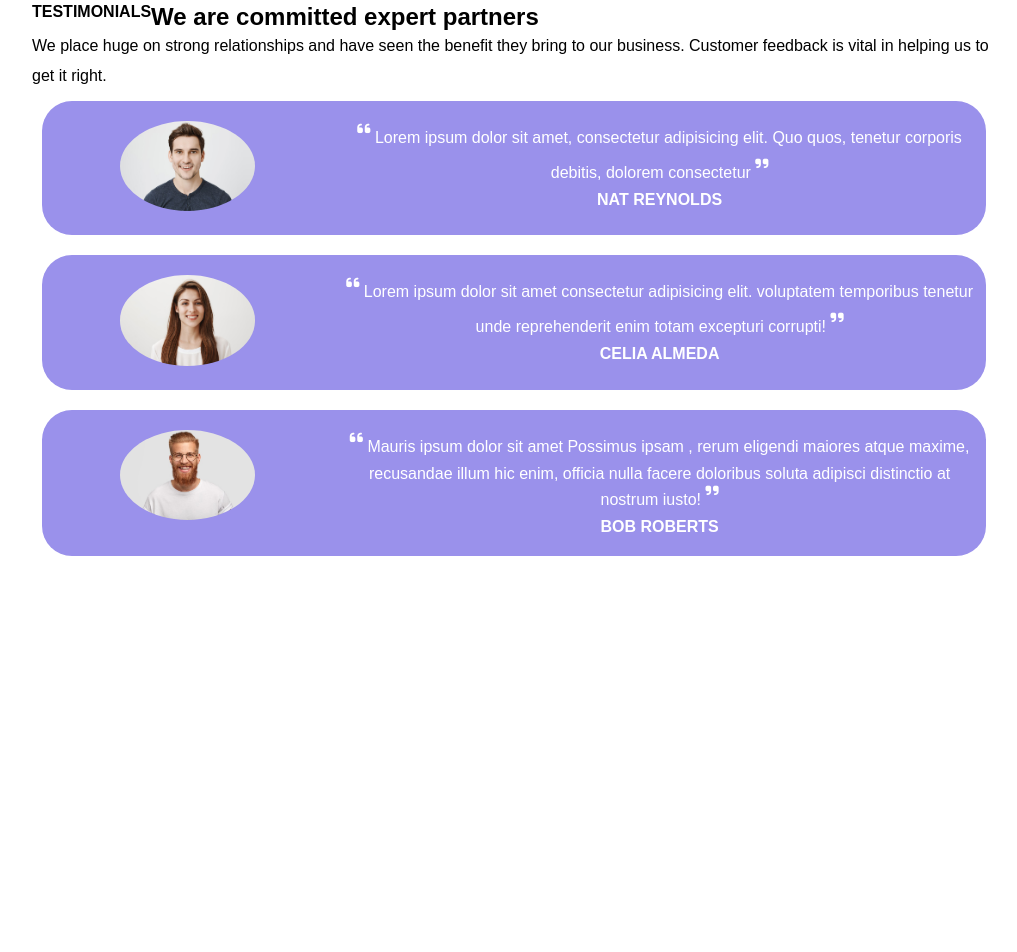
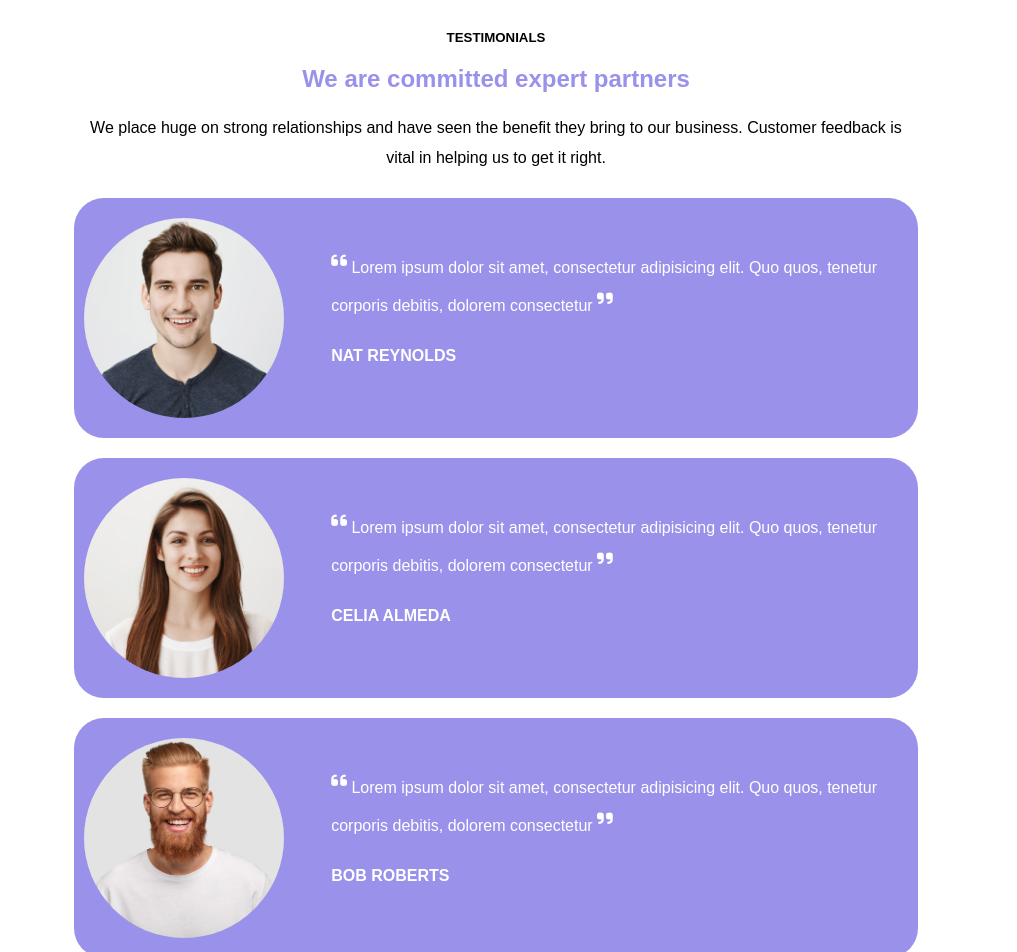
Before and after one commit to CraciaDenisStefan/htmlcss-responsive-layout, a plain HTML site: page index.html in a window 1280 px wide. Shown: the part 1848-2800 px from the top of the page, without its empty margins (126-1143 px from the left). Before the commit the page ends 2454 px from the top, so only its background shows below. Drawn offline with Linux system fonts and the light colour scheme.

Commit message:
[FEAT]Section testimonials completo

```diff
--- a/css/style.css
+++ b/css/style.css
@@ -152,29 +152,62 @@ p{
     border-radius: 30px;
     text-align: center;
 }
+.col_info_testimonials{
+    margin: 15px;
+    text-align: center;
+}
+.title_testimonials{
+    color: rgb(154, 145, 235);
+    margin: 20px 0;
+}
 .content_testimonials{
     width: calc(100% - 20px);
     margin: 10px;
     color: white;
     padding: 10px 0;
 }
+.content_testimonials.left{
+    width: 200px;
+    margin: 0 auto;
+}
+.content_testimonials.right{
+    display: flex;
+    flex-direction: column;
+    justify-content: center;
+}
+.testimonials_width{
+    width: 90%;
+}
 .testimonial_img{
-    width: 50%;
+    width: 200px;
+    height: 200px;
     border-radius: 50%;
+    background-size: cover;
+    background-position: center;
+    text-align: center;
+    margin: 10px;
 }
+.nat{
+    background-image: url(../img/testimonial1.jpg);
+}
+.celia{
+    background-image: url(../img/testimonial2.jpg);
+}
+.bob{
+    background-image: url(../img/testimonial3.jpg);
+}
+.name_testimonials{
+    margin: 20px 0;
+}
+
 .fa-solid.fa-quote-left, .fa-solid.fa-quote-right{
     display: inline-block;
-    font-size: 15px;
+    font-size: 18px;
     color: white;
-    vertical-align: middle;
+    vertical-align: super;
 
 }
-
-
-
 /* FINE MAIN */
-
-
 
 /* Tablet */
 @media screen and (min-width: 768px){
@@ -212,7 +245,9 @@ p{
     .content_testimonials.right{
         width: 70%;
     }
-
+    .col_testimonials{
+        text-align:start;
+    }
 
 }
 
@@ -275,7 +310,15 @@ p{
 
 /* Large Desktop */
 @media screen and (min-width: 1200px){
-
+    .demo_img{
+        width: 280px;
+    }
+    .container{
+        width: 75%;
+    }
+    .row_main.planing{
+        width: 70%;
+    }
 
 
 }
--- a/index.html
+++ b/index.html
@@ -108,41 +108,50 @@
             <section class="testimonials">
                 <!-- Inizio section testimonials -->
                 <div class="container">
-                    <div class="row_main">
-                        <h4>TESTIMONIALS</h4>
-                        <h2>We are committed expert partners</h2>
+                    <div class="row_main testimonials_width">
+                        <div class="col_info_testimonials">
+                            <h5>TESTIMONIALS</h5>
+                        <h2 class="title_testimonials">We are committed expert partners</h2>
                         <p>We place huge on strong relationships and have seen the benefit they bring to our business. Customer feedback is vital in helping us to get it right.  </p>
+                        </div>
                         <div class="col_testimonials">
                             <div class="content_testimonials left">
-                                <img class="testimonial_img" src="./img/testimonial1.jpg" alt="">
+                                <div class="testimonial_img nat"></div>
                             </div>
                             <div class="content_testimonials right">
+                                <div>
                                     <i class="fa-solid fa-quote-left"></i>
                                     Lorem ipsum dolor sit amet, consectetur adipisicing elit. Quo quos, tenetur corporis debitis, dolorem consectetur
                                     <i class="fa-solid fa-quote-right"></i>
-                                <h4>NAT REYNOLDS</h4>
+                                </div>
+                                <h4 class="name_testimonials">NAT REYNOLDS</h4>
                             </div>
                         </div>
                         <div class="col_testimonials">
                             <div class="content_testimonials left">
-                                <img class="testimonial_img" src="./img/testimonial2.jpg" alt="">
+                                <div class="testimonial_img celia"></div>
                             </div>
                             <div class="content_testimonials right">
+                                <div>
                                     <i class="fa-solid fa-quote-left"></i>
-                                Lorem ipsum dolor sit amet consectetur adipisicing elit.  voluptatem temporibus tenetur unde reprehenderit enim totam excepturi corrupti!
+                                    Lorem ipsum dolor sit amet, consectetur adipisicing elit. Quo quos, tenetur corporis debitis, dolorem consectetur
                                     <i class="fa-solid fa-quote-right"></i>
-                                <h4>CELIA ALMEDA</h4>
+                                </div>
+
+                                <h4 class="name_testimonials">CELIA ALMEDA</h4>
                             </div>
                         </div>
                         <div class="col_testimonials">
                             <div class="content_testimonials left">
-                                <img class="testimonial_img" src="./img/testimonial3.jpg" alt="">
+                                <div class="testimonial_img bob"></div>
                             </div>
                             <div class="content_testimonials right">
+                                <div>
                                     <i class="fa-solid fa-quote-left"></i>
-                                Mauris ipsum dolor sit amet Possimus ipsam , rerum eligendi maiores atque maxime, recusandae illum hic enim, officia nulla facere doloribus soluta adipisci distinctio at nostrum iusto!
+                                    Lorem ipsum dolor sit amet, consectetur adipisicing elit. Quo quos, tenetur corporis debitis, dolorem consectetur
                                     <i class="fa-solid fa-quote-right"></i>
-                                <h4>BOB ROBERTS</h4>
+                                </div>
+                                <h4 class="name_testimonials">BOB ROBERTS</h4>
                             </div>
                         </div>
 
```
Lines whose indentation alone changed are shown as unchanged.
